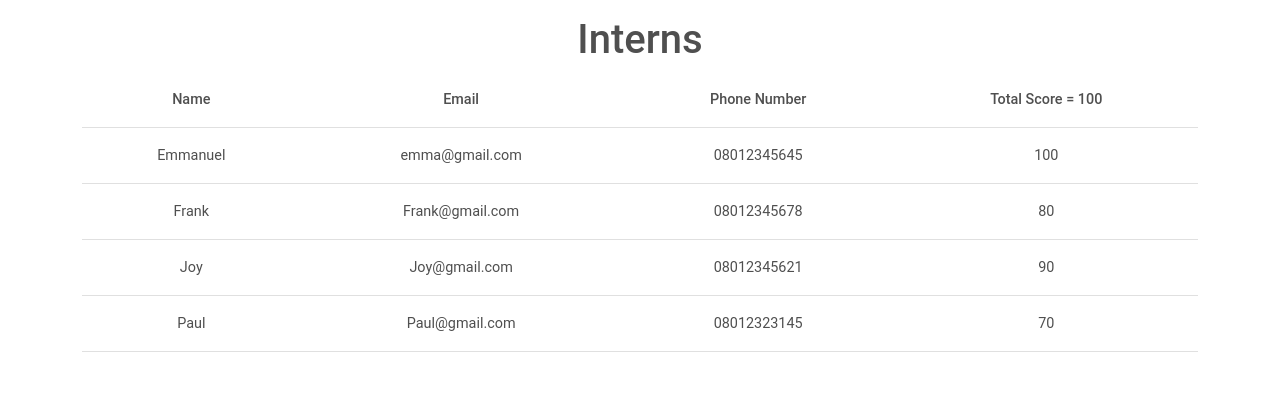
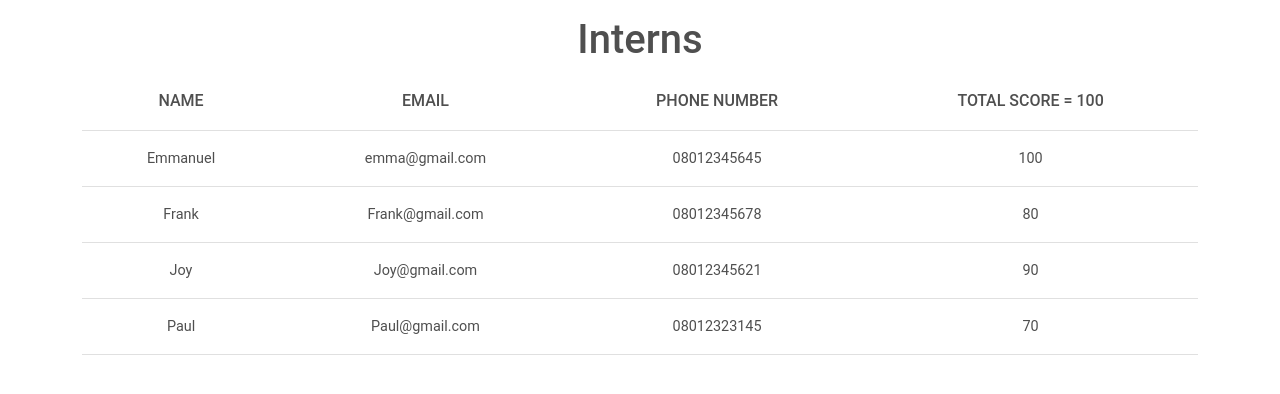
Before and after one commit to favy-codez/reactLms, a React (Create React App) app: page / in a window 1280 px wide. Shown: the top 394 px of the page. Built offline with nearby package versions, Linux system fonts and the light colour scheme.

Commit message:
added styling

```diff
--- a/src/App.css
+++ b/src/App.css
@@ -14,5 +14,6 @@ table{
 }
 
 thead{
-
+  font-size: 16px;
+  font-weight: 1000;
 }
--- a/src/components/Table.jsx
+++ b/src/components/Table.jsx
@@ -14,10 +14,10 @@ function Table({ internsdetails }) {
         <table className="table">
           <thead>
             <tr>
-              <th scope="col">Name</th>
-              <th scope="col">Email</th>
-              <th scope="col">Phone Number</th>
-              <th scope="col">Total Score = 100</th>
+              <th scope="col">NAME</th>
+              <th scope="col">EMAIL</th>
+              <th scope="col">PHONE NUMBER</th>
+              <th scope="col">TOTAL SCORE = 100</th>
             </tr>
           </thead>
           <tbody>
```
